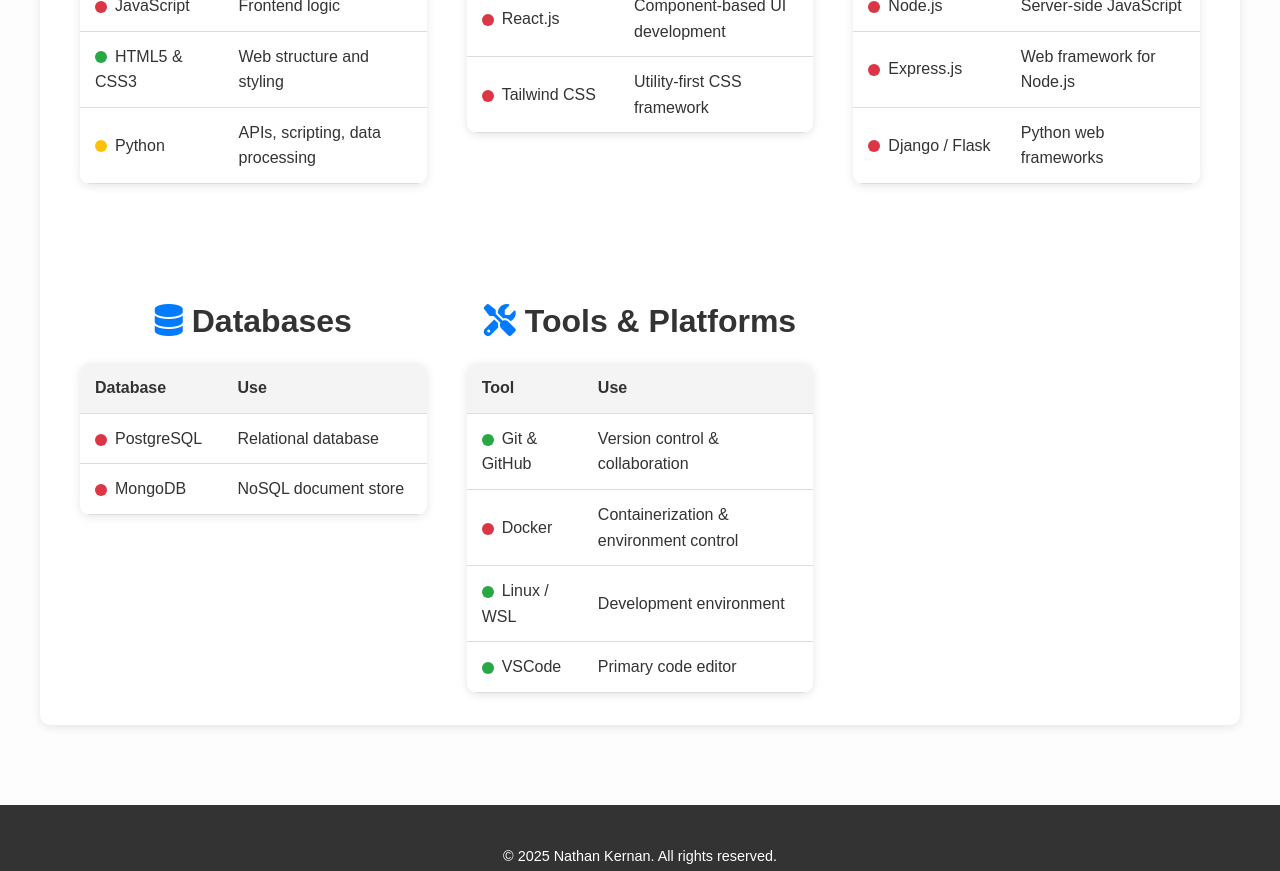
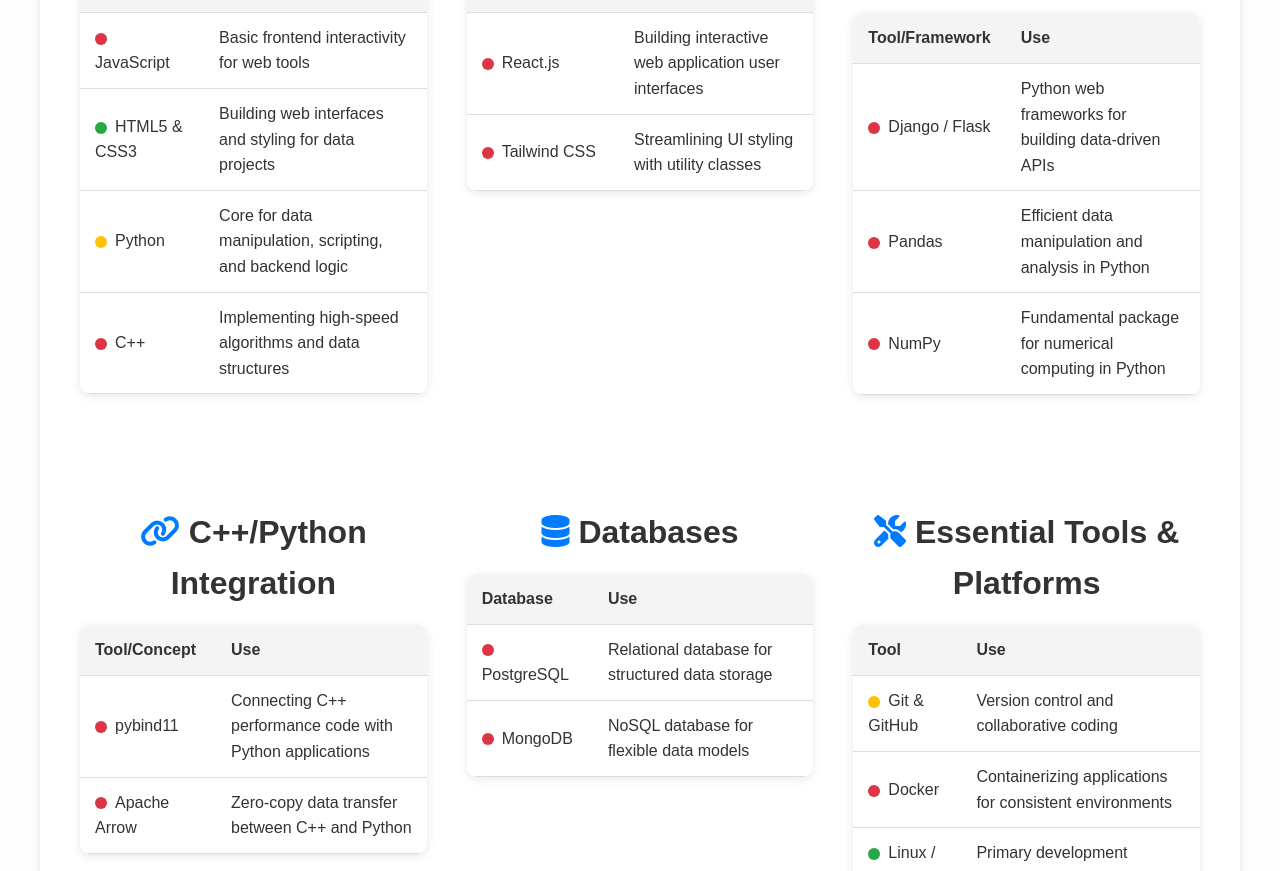
Before and after one commit to Nathan-Kernan/myPortfolio-Website, a plain HTML site: page General/mystack.html in a window 1280 px wide. Shown: the part 726-1597 px from the top of the page. Drawn offline with Linux system fonts and the light colour scheme; files whose address does not match are found by name.

Commit message:
Updated My Stack.

```diff
--- a/General/mystack.html
+++ b/General/mystack.html
@@ -37,10 +37,11 @@
 <section class="my-stack">
     <div class="container">
         <div class="about-text">
-                <h2>Full-Stack <span class="blue-text">Developer Toolkit</span></h2>
+            <h2>Data Engineering <span class="blue-text">Developer Toolkit</span></h2>
             <p>
-                    This page showcases the essential tools, languages, and technologies
-                    that I am currently studying to become a full-stack developer<br>
+                This page outlines the essential tools, languages, and technologies
+                I'm currently learning and using to build efficient data pipelines and applications,
+                leveraging the power of C++ for performance and Python for data handling and orchestration.<br>
                 <span class="proficiency-dot advanced"></span>Advanced |
                 <span class="proficiency-dot intermediate"></span>Intermediate |
                 <span class="proficiency-dot beginner"></span>Beginner
@@ -55,15 +56,19 @@
                         <tr><th>Language</th><th>Purpose</th></tr>
                         <tr>
                             <td><span class="proficiency-dot beginner"></span>JavaScript</td>
-                                <td>Frontend logic</td>
+                            <td>Basic frontend interactivity for web tools</td>
                         </tr>
                         <tr>
                             <td><span class="proficiency-dot advanced"></span>HTML5 & CSS3</td>
-                                <td>Web structure and styling</td>
+                            <td>Building web interfaces and styling for data projects</td>
                         </tr>
                         <tr>
                             <td><span class="proficiency-dot intermediate"></span>Python</td>
-                                <td>APIs, scripting, data processing</td>
+                            <td>Core for data manipulation, scripting, and backend logic</td>
+                        </tr>
+                        <tr>
+                            <td><span class="proficiency-dot beginner"></span>C++</td>
+                            <td>Implementing high-speed algorithms and data structures</td>
                         </tr>
                     </table>
                 </div>
@@ -73,29 +78,43 @@
                         <tr><th>Tool/Framework</th><th>Use</th></tr>
                         <tr>
                             <td><span class="proficiency-dot beginner"></span>React.js</td>
-                                <td>Component-based UI development</td>
+                            <td>Building interactive web application user interfaces</td>
                         </tr>
                         <tr>
                             <td><span class="proficiency-dot beginner"></span>Tailwind CSS</td>
-                                <td>Utility-first CSS framework</td>
+                            <td>Streamlining UI styling with utility classes</td>
                         </tr>
                     </table>
                 </div>
                 <div class="stat-item">
-                        <h3><i class="fa-solid fa-server"></i> Backend</h3>
+                    <h3><i class="fa-solid fa-server"></i> Backend & Data Handling</h3>
                     <table class="stack-table">
                         <tr><th>Tool/Framework</th><th>Use</th></tr>
                         <tr>
-                                <td><span class="proficiency-dot beginner"></span>Node.js</td>
-                                <td>Server-side JavaScript</td>
+                            <td><span class="proficiency-dot beginner"></span>Django / Flask</td>
+                            <td>Python web frameworks for building data-driven APIs</td>
                         </tr>
                         <tr>
-                                <td><span class="proficiency-dot beginner"></span>Express.js</td>
-                                <td>Web framework for Node.js</td>
+                            <td><span class="proficiency-dot beginner"></span>Pandas</td>
+                            <td>Efficient data manipulation and analysis in Python</td>
                         </tr>
                         <tr>
-                                <td><span class="proficiency-dot beginner"></span>Django / Flask</td>
-                                <td>Python web frameworks</td>
+                            <td><span class="proficiency-dot beginner"></span>NumPy</td>
+                            <td>Fundamental package for numerical computing in Python</td>
+                        </tr>
+                    </table>
+                </div>
+                <div class="stat-item">
+                    <h3><i class="fa-solid fa-link"></i> C++/Python Integration</h3>
+                    <table class="stack-table">
+                        <tr><th>Tool/Concept</th><th>Use</th></tr>
+                        <tr>
+                            <td><span class="proficiency-dot beginner"></span>pybind11</td>
+                            <td>Connecting C++ performance code with Python applications</td>
+                        </tr>
+                        <tr>
+                            <td><span class="proficiency-dot beginner"></span>Apache Arrow</td>
+                            <td>Zero-copy data transfer between C++ and Python</td>
                         </tr>
                     </table>
                 </div>
@@ -105,33 +124,34 @@
                         <tr><th>Database</th><th>Use</th></tr>
                         <tr>
                             <td><span class="proficiency-dot beginner"></span>PostgreSQL</td>
-                                <td>Relational database</td>
+                            <td>Relational database for structured data storage</td>
                         </tr>
                         <tr>
                             <td><span class="proficiency-dot beginner"></span>MongoDB</td>
-                                <td>NoSQL document store</td>
+                            <td>NoSQL database for flexible data models</td>
                         </tr>
                     </table>
                 </div>
                 <div class="stat-item">
-                        <h3><i class="fa-solid fa-screwdriver-wrench"></i> Tools & Platforms</h3>
+                    <h3><i class="fa-solid fa-screwdriver-wrench"></i> Essential Tools & Platforms</h3>
                     <table class="stack-table">
                         <tr><th>Tool</th><th>Use</th></tr>
                         <tr>
-                                <td><span class="proficiency-dot advanced"></span>Git & GitHub</td>
-                                <td>Version control & collaboration</td>
+                            <td><span class="proficiency-dot intermediate"></span>Git & GitHub</td>
+                            <td>Version control and collaborative coding</td>
                         </tr>
                         <tr>
                             <td><span class="proficiency-dot beginner"></span>Docker</td>
-                                <td>Containerization & environment control</td>
+                            <td>Containerizing applications for consistent environments</td>
                         </tr>
                         <tr>
                             <td><span class="proficiency-dot advanced"></span>Linux / WSL</td>
-                                <td>Development environment</td>
+                            <td>Primary development environment</td>
                         </tr>
                         <tr>
                             <td><span class="proficiency-dot advanced"></span>VSCode</td>
-                                <td>Primary code editor</td></tr>
+                            <td>Versatile code editor and IDE</td>
+                        </tr>
                     </table>
                 </div>
             </div>
```
Lines whose indentation alone changed are shown as unchanged.
